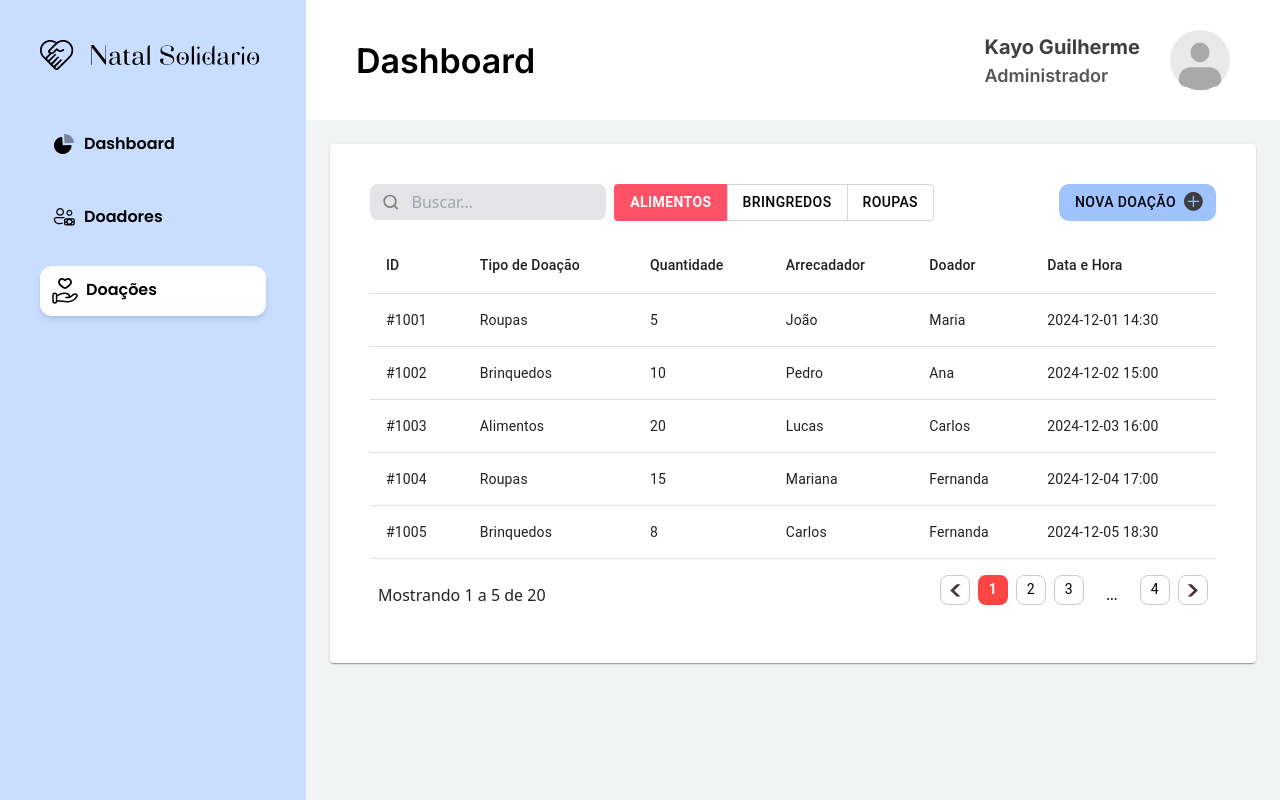
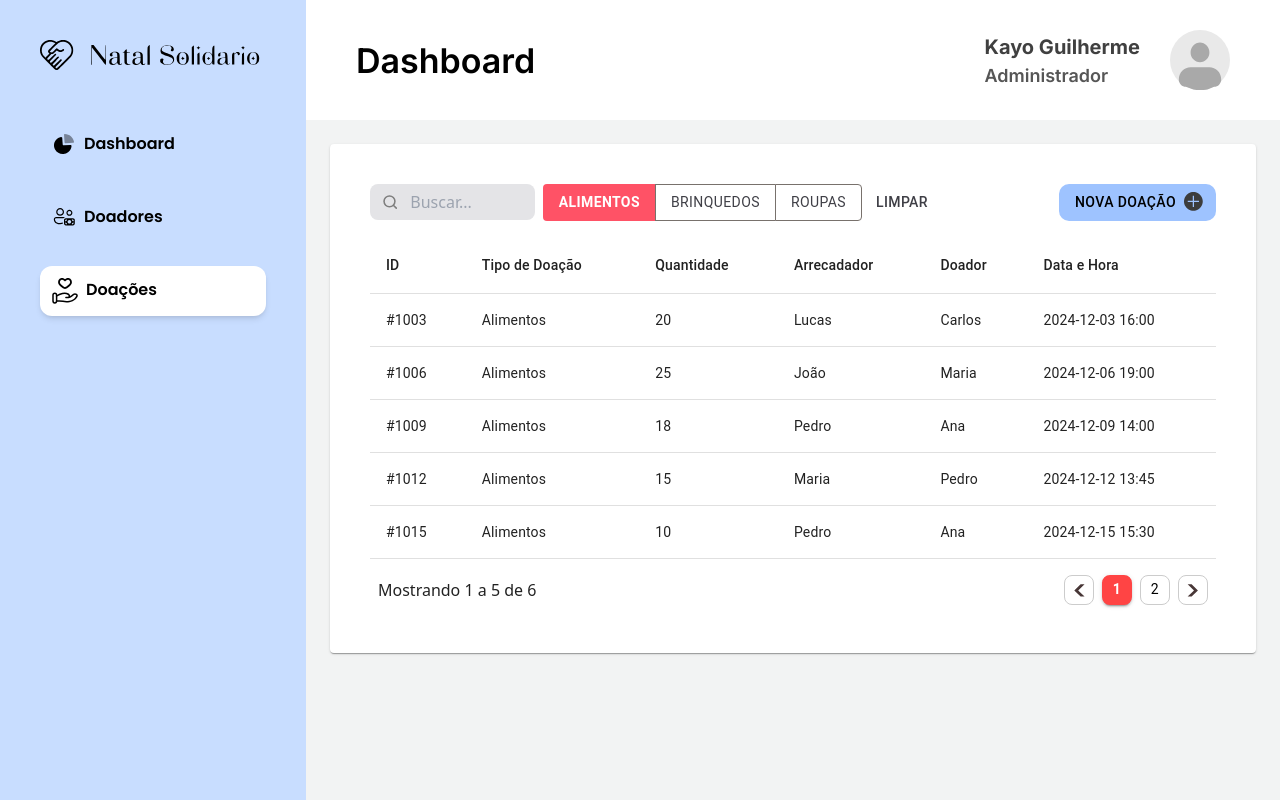
Before and after one commit to gabriellxz/natal_solidario_front, a React (Vite) app: page /dashboard-collectors/donations in a window 1280 px wide. Both pictures are taken after a click on the button "ALIMENTOS". Built offline with nearby package versions, Linux system fonts and the light colour scheme.

Commit message:
feat: filtros dinâmicos

```diff
--- a/src/pages/DashboardCollectors/components/Donations/DonationsTable.tsx
+++ b/src/pages/DashboardCollectors/components/Donations/DonationsTable.tsx
@@ -30,53 +30,44 @@ interface RecentCollectionsTableProps {
 }
 
 export function DonationsTable({ collections }: RecentCollectionsTableProps) {
-  const [page, setPage] = useState(0); // Estado da página
-  const [rowsPerPage] = useState(5); // Quantidade de itens por página
+  const [page, setPage] = useState(0);
+  const [rowsPerPage] = useState(5);
+  const [searchText, setSearchText] = useState(""); // Estado para pesquisa
+  const [categoryFilter, setCategoryFilter] = useState<string | null>(null); // Estado para categoria
 
   const handleChangePage = (newPage: number) => {
     setPage(newPage);
   };
 
-  const totalPages = Math.ceil(collections.length / rowsPerPage);
+  const filteredCollections = collections
+    .filter((collection) => {
+      const searchTerm = searchText.toLowerCase();
+      return (
+        collection.donationType.toLowerCase().includes(searchTerm) ||
+        collection.collector.toLowerCase().includes(searchTerm) ||
+        collection.donor.toLowerCase().includes(searchTerm) ||
+        collection.id.toString().toLowerCase().includes(searchTerm)
+      );
+    })
+    .filter((collection) =>
+      categoryFilter ? collection.donationType === categoryFilter : true
+    );
 
-  // Função para renderizar os números de página
+  const totalPages = Math.ceil(filteredCollections.length / rowsPerPage);
+
   const renderPageNumbers = () => {
     const pageNumbers: (number | string)[] = [];
-
-    pageNumbers.push(0); // Sempre mostra a primeira página
-
-    if (totalPages > 1) {
-      pageNumbers.push(1); // Sempre mostra a segunda página
-    }
-
-    // Sempre mostra a página 3 se existir
-    if (totalPages > 2) {
-      pageNumbers.push(2); // Página 3 sempre visível
-    }
-
-    // Adiciona a página atual se não for a primeira, segunda ou terceira
-    if (page !== 0 && page !== 1 && page !== 2 && page < totalPages - 1) {
-      pageNumbers.push(page); // Adiciona a página atual
-    }
-
-    // Adiciona os "..." quando necessário, mas não remove a última página
-    if (page + 1 < totalPages - 1) {
-      pageNumbers.push("..."); // Adiciona os "..."
-    }
-
-    // Sempre adiciona a última página, se não for visível
-    if (page < totalPages - 1 && !pageNumbers.includes(totalPages - 1)) {
-      pageNumbers.push(totalPages - 1); // Adiciona a última página
-    }
-
-    // Se estiver na última página, mostramos sempre o número da última página
-    if (page === totalPages - 1) {
-      if (!pageNumbers.includes(totalPages - 1)) {
-        pageNumbers.push(totalPages - 1); // Última página visível
-      }
-    }
-
-    return [...new Set(pageNumbers)]; // Garante que não haverá duplicados
+    pageNumbers.push(0);
+    if (totalPages > 1) pageNumbers.push(1);
+    if (totalPages > 2) pageNumbers.push(2);
+    if (page !== 0 && page !== 1 && page !== 2 && page < totalPages - 1)
+      pageNumbers.push(page);
+    if (page + 1 < totalPages - 1) pageNumbers.push("...");
+    if (page < totalPages - 1 && !pageNumbers.includes(totalPages - 1))
+      pageNumbers.push(totalPages - 1);
+    if (page === totalPages - 1 && !pageNumbers.includes(totalPages - 1))
+      pageNumbers.push(totalPages - 1);
+    return [...new Set(pageNumbers)];
   };
 
   return (
@@ -87,32 +78,91 @@ export function DonationsTable({ collections }: RecentCollectionsTableProps) {
             <Search className="size-5" />
             <input
               type="text"
+              value={searchText}
+              onChange={(e) => setSearchText(e.target.value)}
               className="w-full bg-transparent p-1 outline-none border-none"
               placeholder="Buscar..."
             />
           </div>
           <div>
-            <ButtonGroup>
+            <ButtonGroup sx={{ border: "1px #3f3f46" }}>
               <Button
-                variant="contained"
-                style={{
-                  background: "#FF5266",
-                  color: "#FFFFFF",
-                  cursor: "pointer",
-                  boxShadow: "none",
-                  fontWeight: "700",
+                variant={
+                  categoryFilter === "Alimentos" ? "contained" : "outlined"
+                }
+                onClick={() =>
+                  setCategoryFilter(
+                    categoryFilter === "Alimentos" ? null : "Alimentos"
+                  )
+                }
+                sx={{
+                  background:
+                    categoryFilter === "Alimentos" ? "#FF5266" : undefined,
+                  color: categoryFilter === "Alimentos" ? "#FFFFFF" : "#3f3f46",
+                  fontWeight: categoryFilter === "Alimentos" ? "700" : "normal",
+                  ":hover": categoryFilter === "Alimentos" ? "" : {background: "#fee2e2"},
+                  borderColor: "#78716c"
                 }}
               >
                 Alimentos
               </Button>
-              <Button sx={{ borderColor: "#d4d4d8", color: "#000" }}>
-                Bringredos
+              <Button
+                sx={{
+                  background:
+                    categoryFilter === "Brinquedos" ? "#FF5266" : undefined,
+                  color:
+                    categoryFilter === "Brinquedos" ? "#FFFFFF" : "#3f3f46",
+                  fontWeight:
+                    categoryFilter === "Brinquedos" ? "700" : "normal",
+                  ":hover": categoryFilter === "Brinquedos" ? "" : {background: "#fee2e2"},
+                  borderColor: "#78716c"
+                }}
+                variant={
+                  categoryFilter === "Brinquedos" ? "contained" : "outlined"
+                }
+                onClick={() =>
+                  setCategoryFilter(
+                    categoryFilter === "Brinquedos" ? null : "Brinquedos"
+                  )
+                }
+              >
+                Brinquedos
               </Button>
-              <Button sx={{ borderColor: "#d4d4d8", color: "#000" }}>
+              <Button
+                sx={{
+                  background:
+                    categoryFilter === "Roupas" ? "#FF5266" : undefined,
+                  color: categoryFilter === "Roupas" ? "#FFFFFF" : "#3f3f46",
+                  fontWeight: categoryFilter === "Roupas" ? "700" : "normal",
+                  ":hover": categoryFilter === "Roupas" ? "" : {background: "#fee2e2"},
+                  borderColor: "#78716c"
+                }}
+                variant={categoryFilter === "Roupas" ? "contained" : "outlined"}
+                onClick={() =>
+                  setCategoryFilter(
+                    categoryFilter === "Roupas" ? null : "Roupas"
+                  )
+                }
+              >
                 Roupas
               </Button>
             </ButtonGroup>
           </div>
+          {categoryFilter?.length && (
+            <Button
+              onClick={() => setCategoryFilter(null)}
+              variant="text"
+              sx={{
+                color: "#3f3f46",
+                ":hover": {
+                  background: "transparent",
+                  color: "#FF5266",
+                },
+              }}
+            >
+              limpar
+            </Button>
+          )}
         </div>
         <Button
           endIcon={<AddCircle />}
@@ -143,7 +193,7 @@ export function DonationsTable({ collections }: RecentCollectionsTableProps) {
           </TableRow>
         </TableHead>
         <TableBody>
-          {collections
+          {filteredCollections
             .slice(page * rowsPerPage, page * rowsPerPage + rowsPerPage)
             .map((collection) => (
               <TableRow key={collection.id}>
@@ -158,11 +208,11 @@ export function DonationsTable({ collections }: RecentCollectionsTableProps) {
         </TableBody>
       </Table>
       <div className="flex justify-between items-center p-2 mt-2">
-        <div className="">
+        <div>
           <h3>
             Mostrando {page * rowsPerPage + 1} a{" "}
-            {Math.min((page + 1) * rowsPerPage, collections.length)} de{" "}
-            {collections.length}
+            {Math.min((page + 1) * rowsPerPage, filteredCollections.length)} de{" "}
+            {filteredCollections.length}
           </h3>
         </div>
         <div className="flex gap-2">
@@ -183,7 +233,7 @@ export function DonationsTable({ collections }: RecentCollectionsTableProps) {
           >
             <ArrowLeft className="size-4" />
           </Button>
-          <div className="flex space-x-2 ">
+          <div className="flex space-x-2">
             {renderPageNumbers().map((number, index) =>
               typeof number === "string" ? (
                 <div
@@ -204,7 +254,7 @@ export function DonationsTable({ collections }: RecentCollectionsTableProps) {
                 <Button
                   key={index}
                   onClick={() => handleChangePage(number)}
-                  variant="outlined"
+                  variant={number === page ? "contained" : "outlined"}
                   sx={{
                     minWidth: "30px",
                     height: "30px",
```
